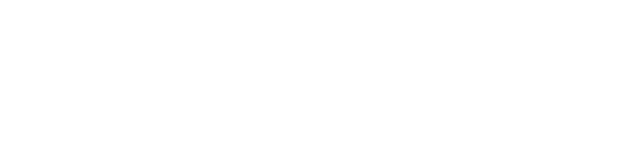
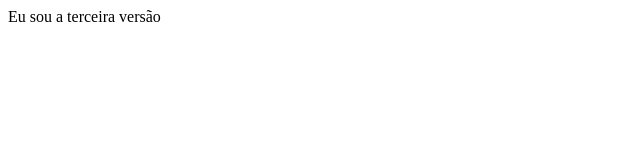
Before and after one commit to walacecordeiro/senac_shoes, a plain HTML site: page index.html in a window 1280 px wide. Shown: the whole page, without its empty margins (0-640 px from the left). Drawn offline with Linux system fonts and the light colour scheme.

Commit message:
Terceiro commit

```diff
--- a/index.html
+++ b/index.html
@@ -6,6 +6,6 @@
  <title>Senac Shoes</title>
 </head>
 <body>
-
+ Eu sou a terceira versão
 </body>
 </html>
```
